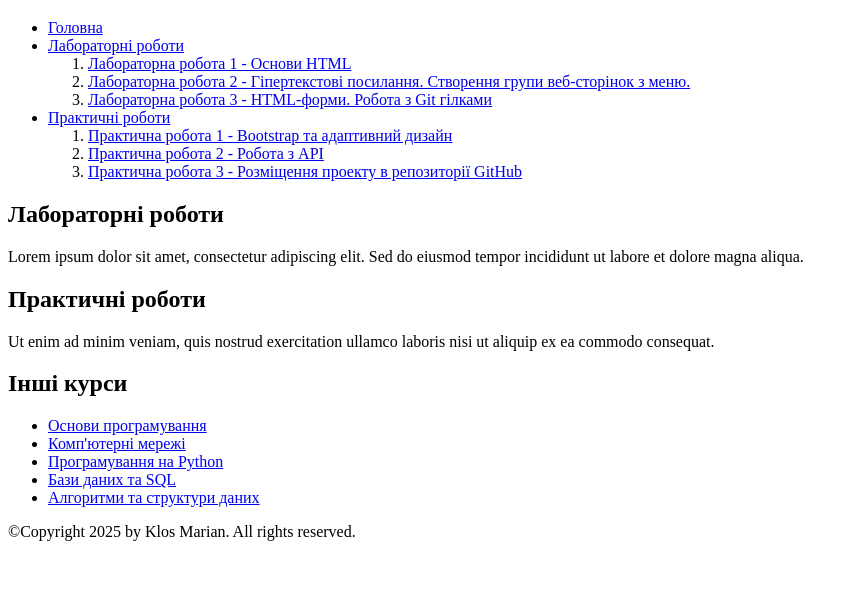
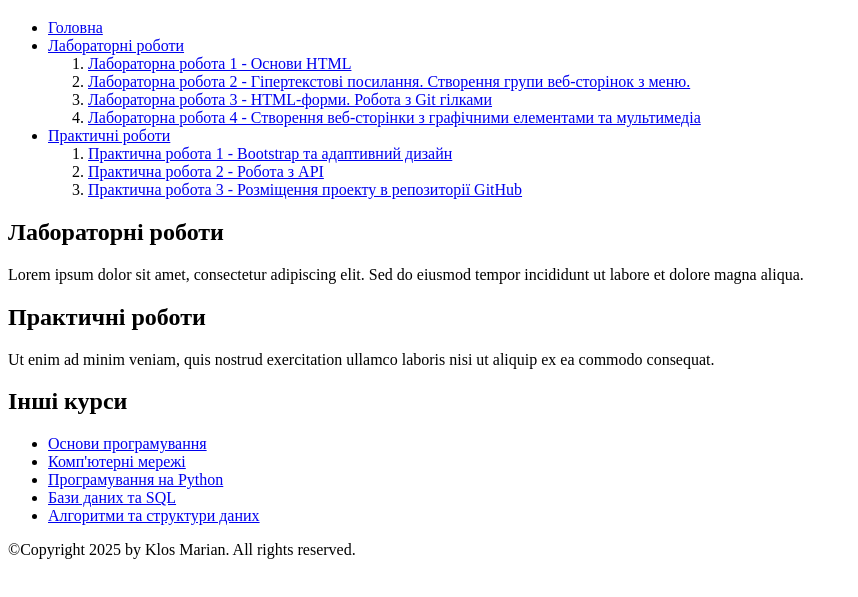
Before and after one commit to Blad0r/ip_labs, a plain HTML site: page index.html in a window 1280 px wide. Shown: the part 61-658 px from the top of the page, without its empty margins (0-858 px from the left). Drawn offline with Linux system fonts and the light colour scheme.

Commit message:
Update index.html

```diff
--- a/index.html
+++ b/index.html
@@ -20,6 +20,7 @@
                     <li><a href="https://la-b1.netlify.app/">Лабораторна робота 1 - Основи HTML</a></li>
                     <li><a href="https://la-b-2.netlify.app/">Лабораторна робота 2 - Гіпертекстові посилання. Створення групи веб-сторінок з меню.</a></li>
                     <li><a href="https://la-b-3.netlify.app/">Лабораторна робота 3 - HTML-форми. Робота з Git гілками</a></li>
+                    <li><a href="https://la-b-4.netlify.app/">Лабораторна робота 4 -  Створення веб-сторінки з графічними елементами та мультимедіа</a></li>
                 </ol>
             </li>
             <li>
```
